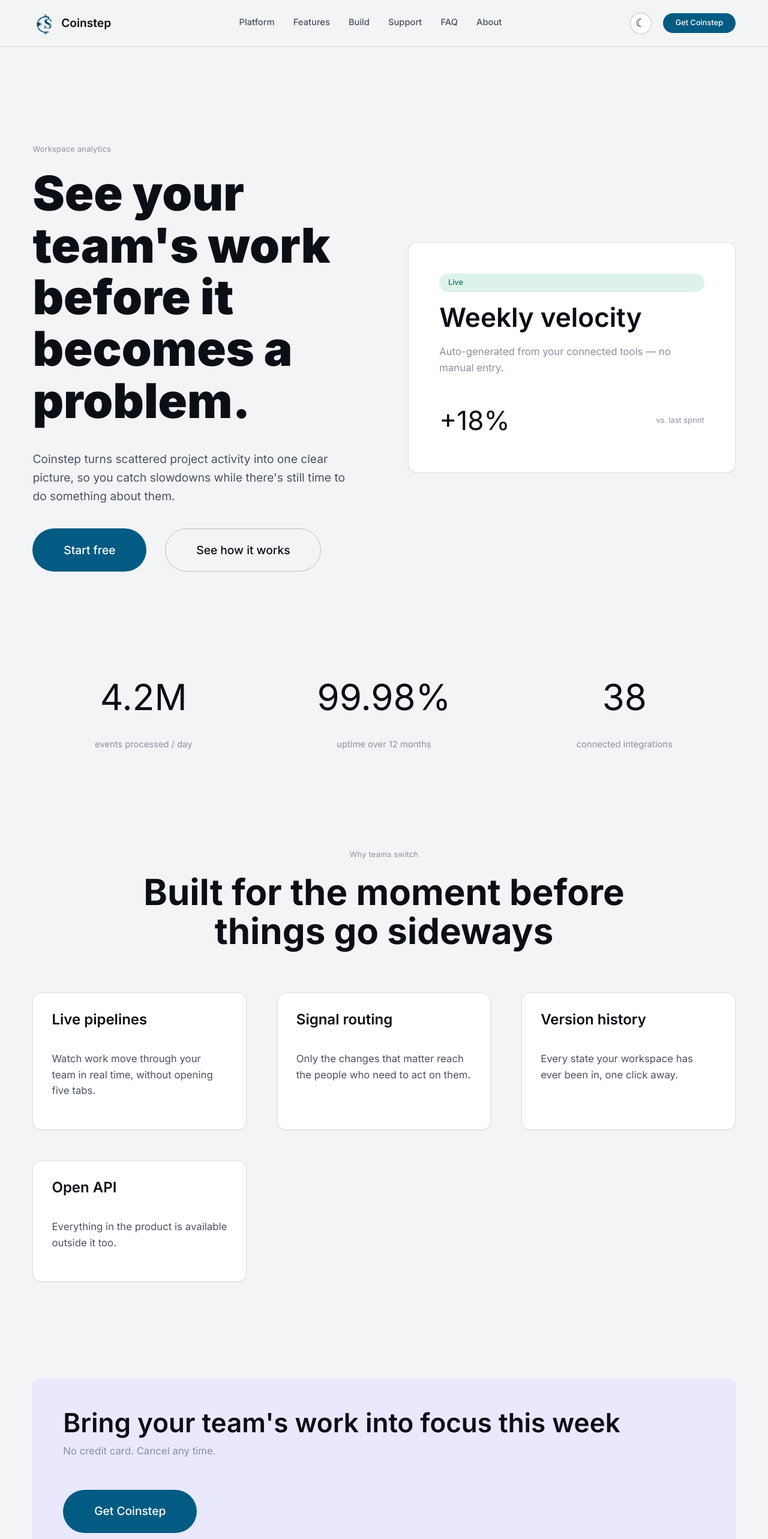
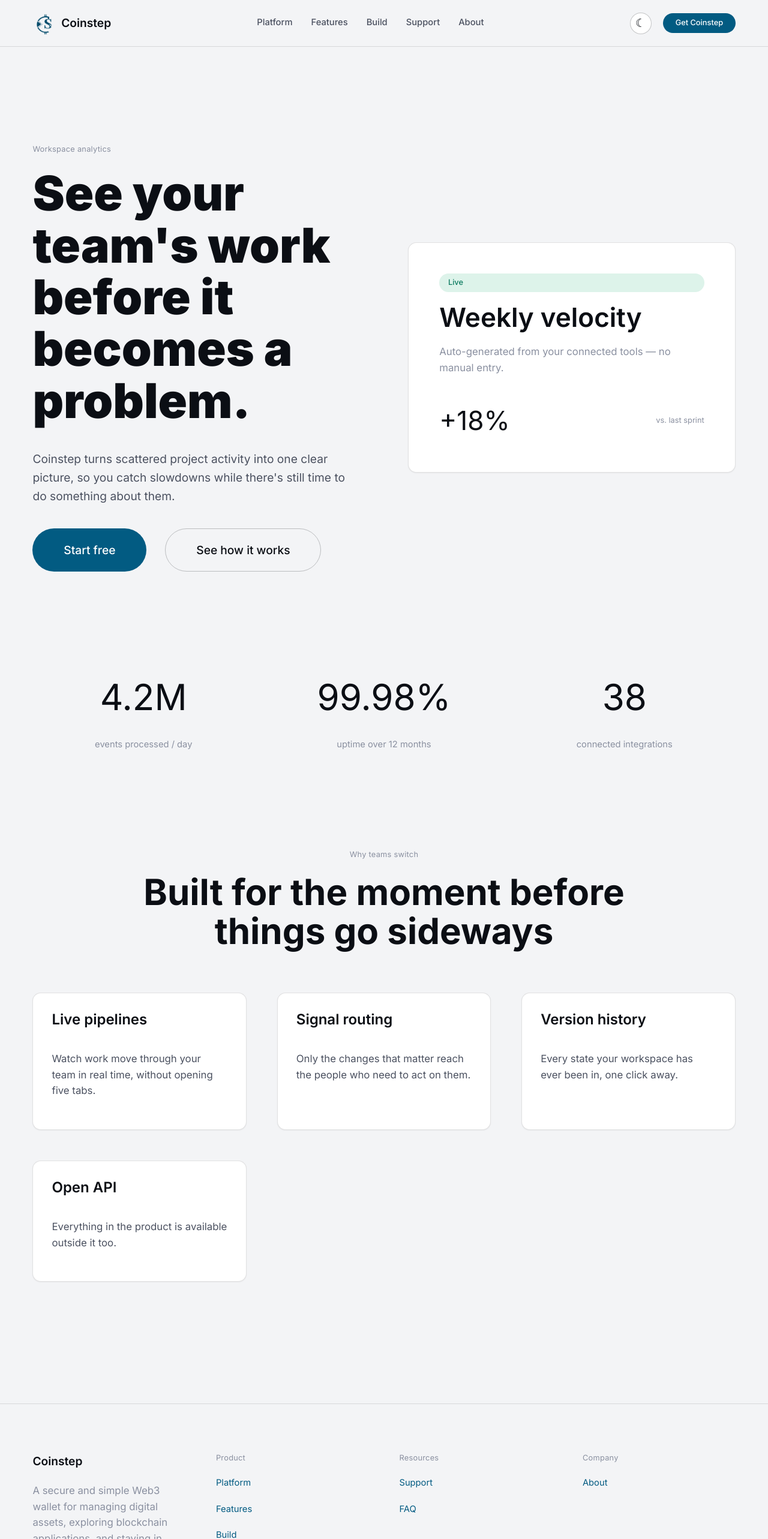
Before and after one commit to TechLeafe/coinstep, a React (Vite) app: page / in a window 1280 px wide. Shown: the top 2566 px of the page at 60% size. Built offline with nearby package versions, Linux system fonts and the light colour scheme.

Commit message:
hole page changes

```diff
--- a/src/components/Navbar.tsx
+++ b/src/components/Navbar.tsx
@@ -16,7 +16,7 @@
   { to: '/features', label: 'Features' },
   { to: '/build', label: 'Build' },
   { to: '/support', label: 'Support' },
-  { to: '/faq', label: 'FAQ' },
+  // { to: '/faq', label: 'FAQ' },
   { to: '/about', label: 'About' },
 ]
 
--- a/src/pages/About.tsx
+++ b/src/pages/About.tsx
@@ -4,6 +4,8 @@
 } from "react";
 
 import { Link } from "react-router-dom";
+import { Footer } from "../components/Footer";
+
 import "./About.css";
 
 
@@ -24,14 +26,17 @@
     title: "Open & Collaborative",
     body: "We share context, work together, and create clearer Web3 experiences as one team.",
   },
+
   // {
   //   title: "Humble and growth mindset",
   //   body: "We're curious, adaptable, and always ready to learn, improve, and rethink our approach.",
   // },
+
   // {
   //   title: "Integrity",
   //   body: "We build with good intent, transparent decisions, and high standards for every experience.",
   // },
+
   // {
   //   title: "Execution-oriented",
   //   body: "We turn ideas into useful products, learn quickly from feedback, and keep improving.",
@@ -51,7 +56,9 @@
       role="img"
       aria-label="Lock and keys illustration"
     >
+
       {/* Lock top */}
+
       <path
         d="M166 92V70c0-37 27-64 64-64s64 27 64 64v24"
         fill="none"
@@ -60,13 +67,17 @@
         strokeLinecap="round"
       />
 
+
       {/* Lock body */}
+
       <path
         d="M165 81h131c19 0 35 16 35 35v79c0 19-16 35-35 35H165c-19 0-35-16-35-35v-79c0-19 16-35 35-35Z"
         fill="var(--color-bg-raised)"
       />
 
+
       {/* Key hole */}
+
       <circle
         cx="230"
         cy="143"
@@ -83,7 +94,9 @@
         fill="var(--color-accent)"
       />
 
+
       {/* Left key */}
+
       <path
         d="M130 173 65 234l20 21 31-29 17 16 25-24-17-16 14-13Z"
         fill="var(--color-ink)"
@@ -98,7 +111,9 @@
         strokeWidth="7"
       />
 
+
       {/* Right key */}
+
       <path
         d="m278 167 119 104-35 41-119-104Z"
         fill="var(--color-signal)"
@@ -113,6 +128,7 @@
         d="m385 258 38 33-29 34-38-33Z"
         fill="var(--color-warn)"
       />
+
     </svg>
   );
 }
@@ -138,6 +154,7 @@
       role="img"
       aria-label="Telescope illustration"
     >
+
       <path
         d="m48 116 179-73 42 78-182 74Z"
         fill="var(--color-signal)"
@@ -196,6 +213,7 @@
         strokeWidth="5"
         strokeLinecap="round"
       />
+
     </svg>
   );
 }
@@ -213,6 +231,7 @@
       role="img"
       aria-label="Crystal illustration"
     >
+
       <path
         d="m177 24 88 83-39 163-49 36-55-39-37-156Z"
         fill="var(--color-bg-raised)"
@@ -268,6 +287,7 @@
         r="6"
         fill="var(--color-ink)"
       />
+
     </svg>
   );
 }
@@ -285,6 +305,7 @@
       role="img"
       aria-label="Security shield illustration"
     >
+
       <path
         d="M160 15 259 50v70c0 65-38 108-99 130-61-22-99-65-99-130V50Z"
         fill="var(--color-signal)"
@@ -306,6 +327,7 @@
         strokeLinecap="round"
         strokeLinejoin="round"
       />
+
     </svg>
   );
 }
@@ -323,6 +345,7 @@
       role="img"
       aria-label="Connected globe illustration"
     >
+
       <circle
         cx="174"
         cy="130"
@@ -374,6 +397,7 @@
         r="11"
         fill="var(--color-signal)"
       />
+
     </svg>
   );
 }
@@ -391,6 +415,7 @@
       role="img"
       aria-label="Web3 builders illustration"
     >
+
       <rect
         x="169"
         y="48"
@@ -472,6 +497,7 @@
         rx="16"
         fill="var(--color-signal-soft)"
       />
+
     </svg>
   );
 }
@@ -490,11 +516,13 @@
   const handleArtPointerMove = (
     event: ReactPointerEvent<HTMLDivElement>,
   ) => {
+
     if (event.pointerType !== "mouse") {
       return;
     }
 
-    const container = event.currentTarget;
+    const container =
+      event.currentTarget;
 
     const rect =
       container.getBoundingClientRect();
@@ -531,6 +559,7 @@
     const rotateX =
       normalizedY * -3;
 
+
     container.style.setProperty(
       "--art-x",
       `${moveX}px`,
@@ -560,6 +589,7 @@
   const handleArtPointerLeave = (
     event: ReactPointerEvent<HTMLDivElement>,
   ) => {
+
     const container =
       event.currentTarget;
 
@@ -590,10 +620,12 @@
   ========================================================= */
 
   useEffect(() => {
+
     const elements =
       document.querySelectorAll<HTMLElement>(
         ".about-reveal",
       );
+
 
     if (
       !(
@@ -601,6 +633,7 @@
         in window
       )
     ) {
+
       elements.forEach(
         (element) => {
           element.classList.add(
@@ -612,14 +645,18 @@
       return;
     }
 
+
     const observer =
       new IntersectionObserver(
         (entries) => {
+
           entries.forEach(
             (entry) => {
+
               if (
                 entry.isIntersecting
               ) {
+
                 entry.target.classList.add(
                   "is-visible",
                 );
@@ -636,6 +673,7 @@
         },
       );
 
+
     elements.forEach(
       (element) => {
         observer.observe(
@@ -644,13 +682,21 @@
       },
     );
 
+
     return () => {
       observer.disconnect();
     };
+
   }, []);
 
 
+  /* =========================================================
+     PAGE
+  ========================================================= */
+
   return (
+    <>
+
       <main className="about-page">
 
         <div className="about-shell">
@@ -662,9 +708,13 @@
 
           <section className="about-intro">
 
-          <h1 className="about-intro__wordmark"  data-text="COINSTEP">
+            <h1
+              className="about-intro__wordmark"
+              data-text="COINSTEP"
+            >
               COINSTEP
             </h1>
+
 
             <div className="about-intro__content">
 
@@ -673,6 +723,7 @@
                 safer, and easier to access
               </h2>
 
+
               <p>
                 Coinstep is building a modern
                 platform that makes interacting
@@ -680,6 +731,7 @@
                 simpler, clearer, and more
                 accessible.
               </p>
+
 
               <a
                 href="/#download"
@@ -690,6 +742,7 @@
                   about-intro__cta
                 "
               >
+
                 <span>
                   Get Coinstep
                 </span>
@@ -700,6 +753,7 @@
                 >
                   →
                 </span>
+
               </a>
 
             </div>
@@ -909,7 +963,9 @@
             </h2>
 
 
-          {/* SHIELD */}
+            {/* =================================================
+                SHIELD
+            ================================================== */}
 
             <div className="journey-row">
 
@@ -953,7 +1009,9 @@
             </div>
 
 
-          {/* GLOBE */}
+            {/* =================================================
+                GLOBE
+            ================================================== */}
 
             <div className="journey-row">
 
@@ -996,7 +1054,9 @@
             </div>
 
 
-          {/* TELESCOPE */}
+            {/* =================================================
+                TELESCOPE
+            ================================================== */}
 
             <div className="journey-row">
 
@@ -1062,6 +1122,7 @@
 
               {VALUES.map(
                 (value) => (
+
                   <article
                     className="value-card"
                     key={value.title}
@@ -1076,6 +1137,7 @@
                     </p>
 
                   </article>
+
                 ),
               )}
 
@@ -1103,6 +1165,7 @@
                 creators
               </h2>
 
+
               <p>
                 We combine product thinking,
                 frontend craft, security
@@ -1110,6 +1173,7 @@
                 engineering to make complex
                 Web3 actions feel simple.
               </p>
+
 
               <Link
                 to="/build"
@@ -1150,5 +1214,14 @@
         </div>
 
       </main>
+
+
+      {/* =====================================================
+          FOOTER
+      ====================================================== */}
+
+      <Footer />
+
+    </>
   );
 }
--- a/src/pages/Home.tsx
+++ b/src/pages/Home.tsx
@@ -75,7 +75,7 @@
         </div>
       </section>
 
-      <section className="section container">
+      {/* <section className="section container">
         <div
           className="surface row-between"
           style={{ padding: 'var(--space-lg)', background: 'var(--color-accent-soft)', border: 'none' }}
@@ -88,7 +88,7 @@
             Get Coinstep
           </Button>
         </div>
-      </section>
+      </section> */}
     </div>
   )
 }
--- a/src/pages/Platform.tsx
+++ b/src/pages/Platform.tsx
@@ -86,8 +86,6 @@
         <div className="security-copy"><span className="eyebrow">Your safety first</span><h2>Built for Security</h2><p>We implement industry-leading safety practices to keep your digital assets safe.</p><ul>{['Private-key protection', 'Secure wallet architecture', 'Transaction confirmation', 'Backup / recovery guidance', 'Biometric / app security'].map((item, index) => <li key={item}><span aria-hidden="true">{['▣', '▤', '✓', '↗', '●'][index]}</span>{item}</li>)}</ul></div></div></section>
 
       <section className="developer-band container"><div className="developer-copy"><span className="eyebrow">For developers</span><h2>Build the Next Generation of Web3</h2><p>Connect your application, integrate powerful APIs, and build amazing experiences with our developer tools.</p><LinkButton href="#docs" variant="secondary" size="sm">View Documentation <span aria-hidden="true">→</span></LinkButton></div><div className="developer-rail">{['</>', '▣', '◈', '◇', '▤'].map((tool, index) => <div className="developer-node" key={tool}><span className="developer-node-index">0{index + 1}</span><span className="developer-node-icon">{tool}</span><small>{['Connect your application', 'Wallet connection', 'Blockchain APIs', 'Web3 integrations', 'Developer documentation'][index]}</small></div>)}</div></section>
-
-      <section className="platform-cta" id="get-started"><div className="container"><h2>Start exploring Web3 today.</h2><div className="platform-actions"><LinkButton href="#wallet" size="lg">Create Wallet</LinkButton><LinkButton href="#explore" variant="secondary" size="lg">Explore Web3</LinkButton></div></div></section>
       </div>
     </>
   )
```
Lines whose indentation alone changed are shown as unchanged.
